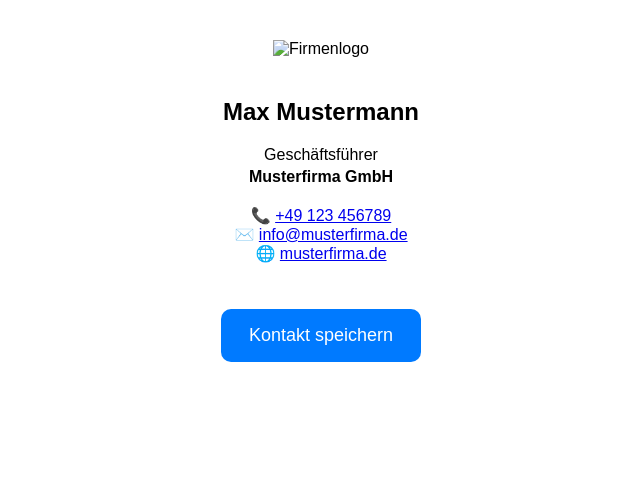
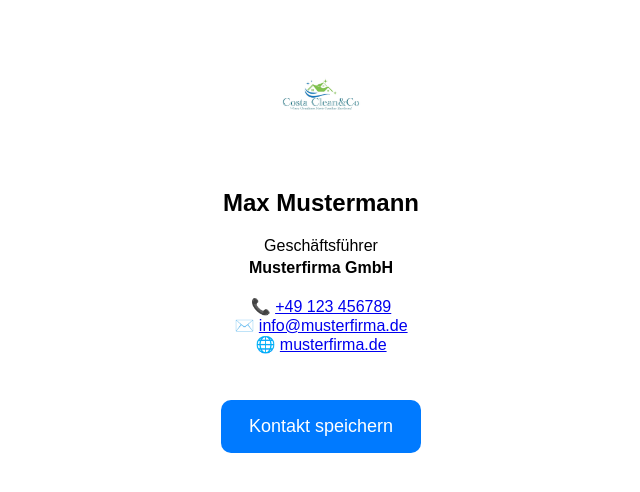
Before and after one commit to Daniel-vcf/Costa-Clean-Co, a plain HTML site: page index.html in a window 1280 px wide. Shown: the whole page, without its empty margins (319-959 px from the left). Drawn offline with Linux system fonts and the light colour scheme.

Commit message:
Update index.html

```diff
--- a/index.html
+++ b/index.html
@@ -9,7 +9,7 @@
 <body style="font-family:Arial, sans-serif; text-align:center; padding:32px;">
 
   <!-- Firmenlogo -->
-  <img src="logo.jpg" alt="Firmenlogo"
+  <img src="Logo-Costa-clean&co.jpg" alt="Firmenlogo"
        style="max-width:140px; margin-bottom:20px;">
 
   <!-- Name & Firma -->
```
